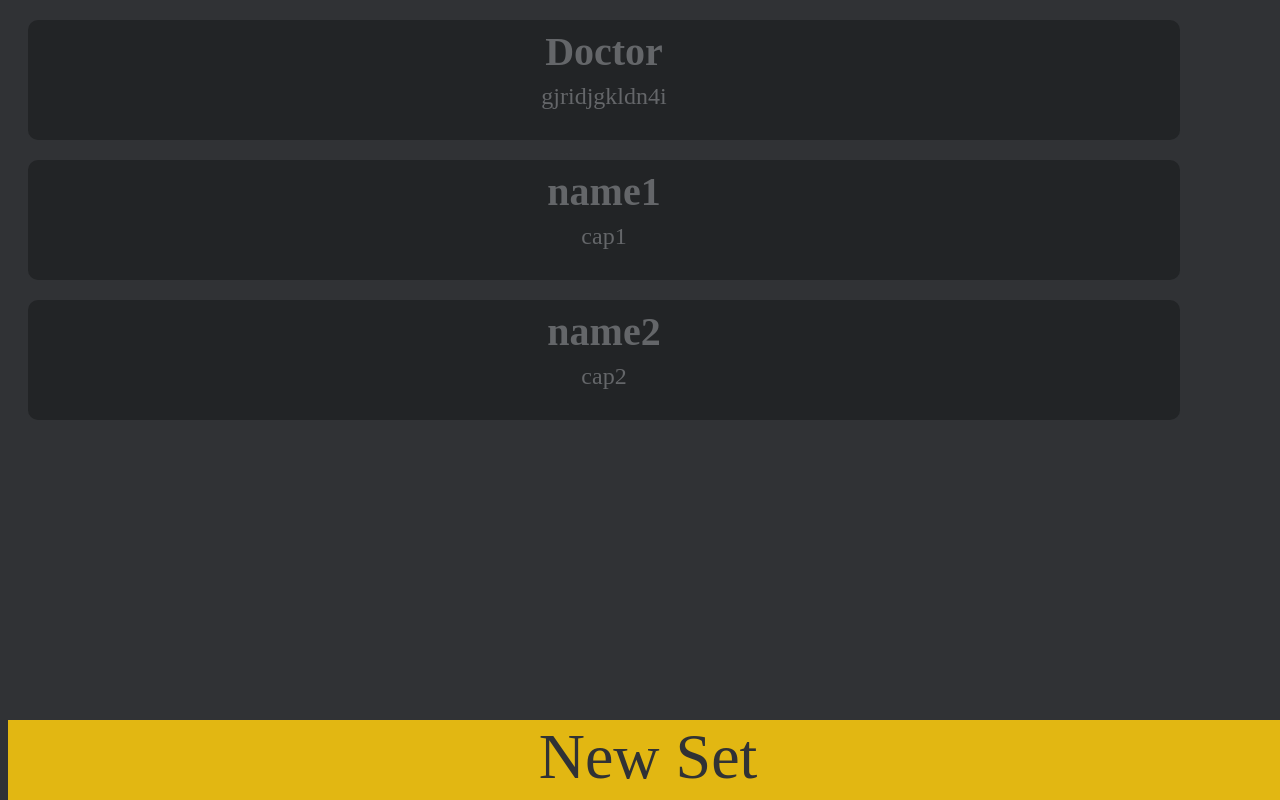
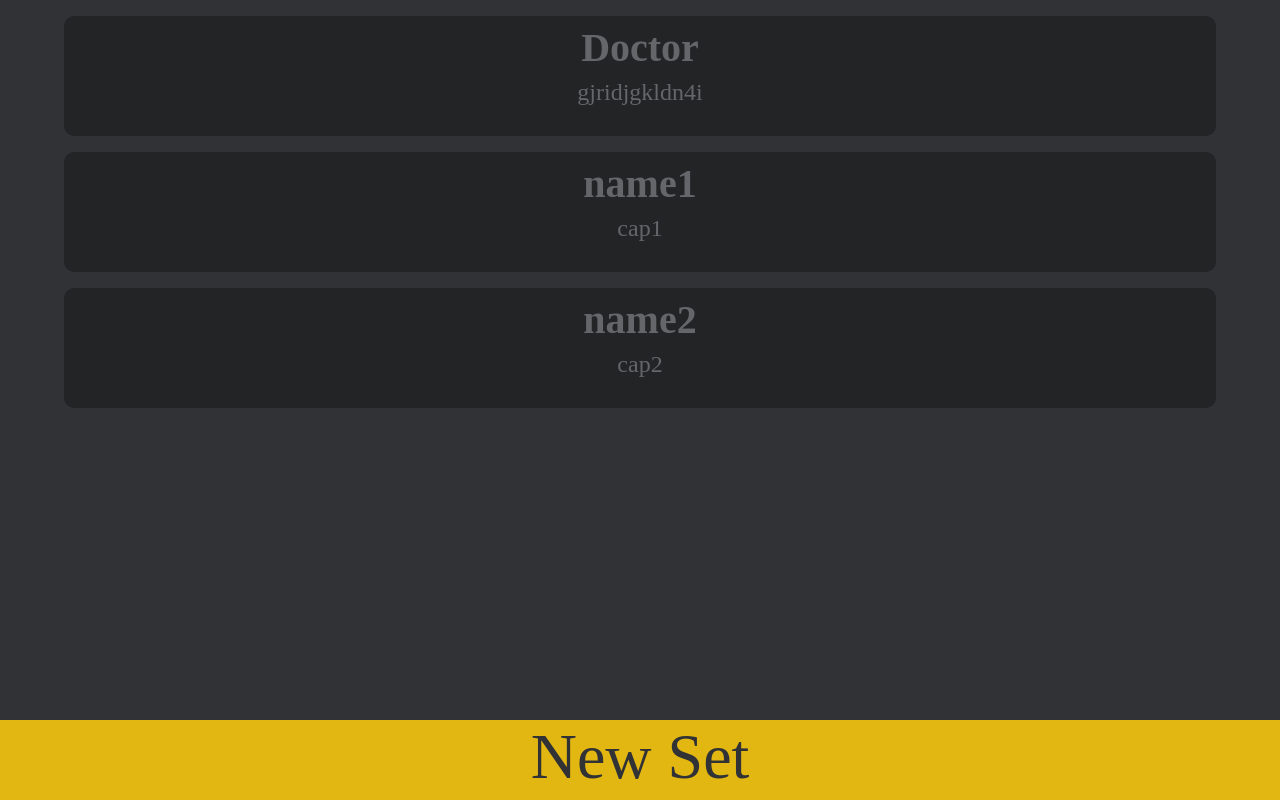
Before and after one commit to mooton100kg/web-flash-card, a plain HTML site: page index.html in a window 1280 px wide. Drawn offline with Linux system fonts and the light colour scheme.

Commit message:
tab issue solve

```diff
--- a/css/cardStyle.css
+++ b/css/cardStyle.css
@@ -42,6 +42,7 @@ body{
 .tab{
 	position: absolute;
 	bottom: 0;
+	left: 0;
 	background-color: rgb(226, 183, 18);
 	color: rgb(48, 50, 53);
 	width: 100vw;
--- a/css/mainStyle.css
+++ b/css/mainStyle.css
@@ -10,8 +10,11 @@ body{
 	width: 90vw;
 	background-color: rgb(34, 36, 38);
 	border-radius: 10px;
-	margin: 20px;
+	margin: 0 auto;
+	margin-top: 2vh;
+	margin-bottom: 2vh;
 }
+
 .card:hover > *{
 	color: rgb(209, 208, 197);
 }
@@ -36,9 +39,10 @@ body{
 }
 
 .tab{
-	width: 100vw;
+	width: 100%;
 	height: 10vh;
 	bottom: 0;
+	left: 0;
 	position: fixed;
 	background-color: rgb(226, 183, 18);
 	text-align: center;
--- a/js/mainScrip.js
+++ b/js/mainScrip.js
@@ -13,7 +13,7 @@ function handleClick(event){
 
 			sessionStorage.setItem(k, v);
 		}
-		window.location.replace(_page2);
+		window.open(_page2, "_self");
 
 	}
 }
```
Also changed, not shown: 1 other file.
